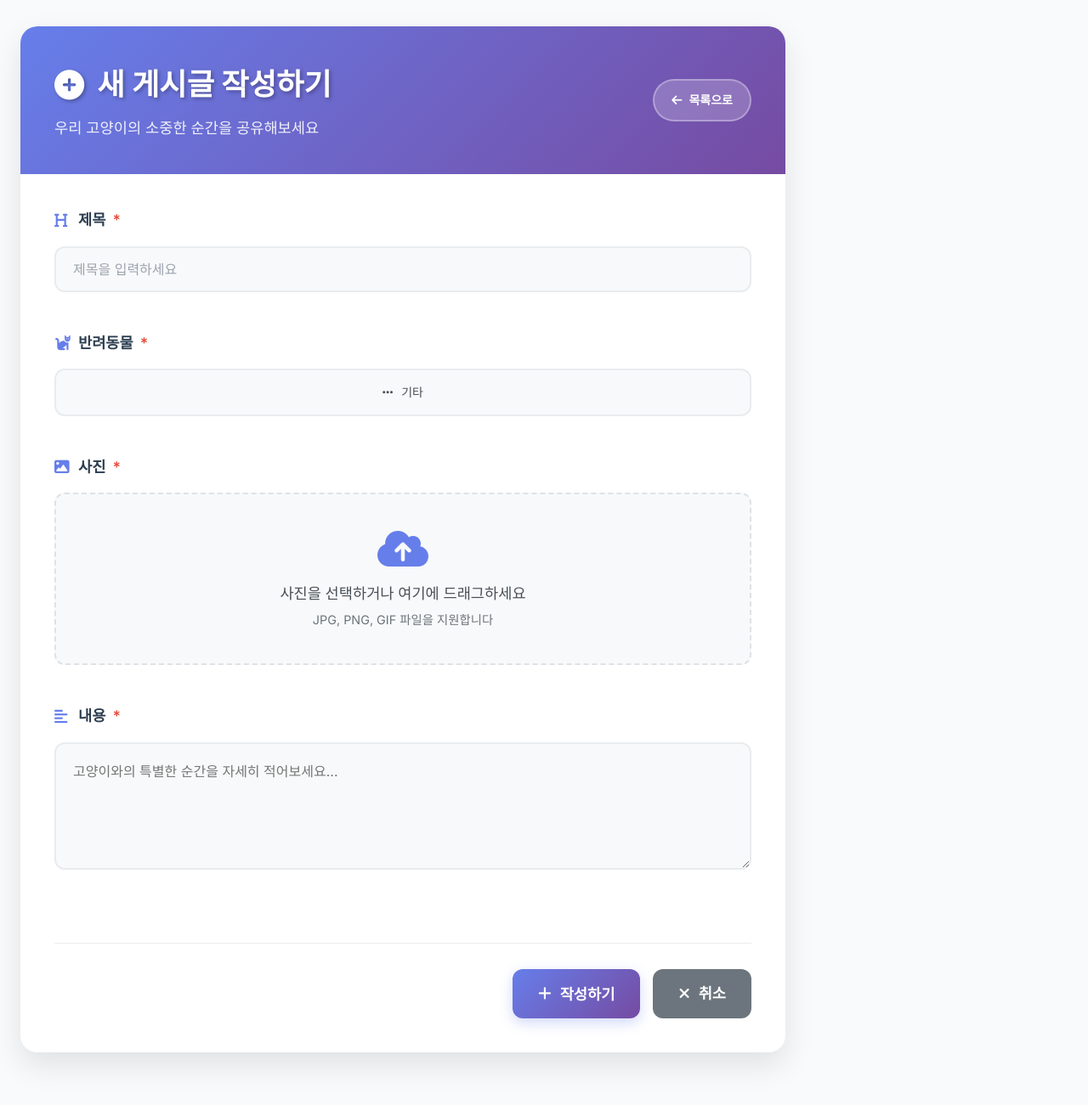
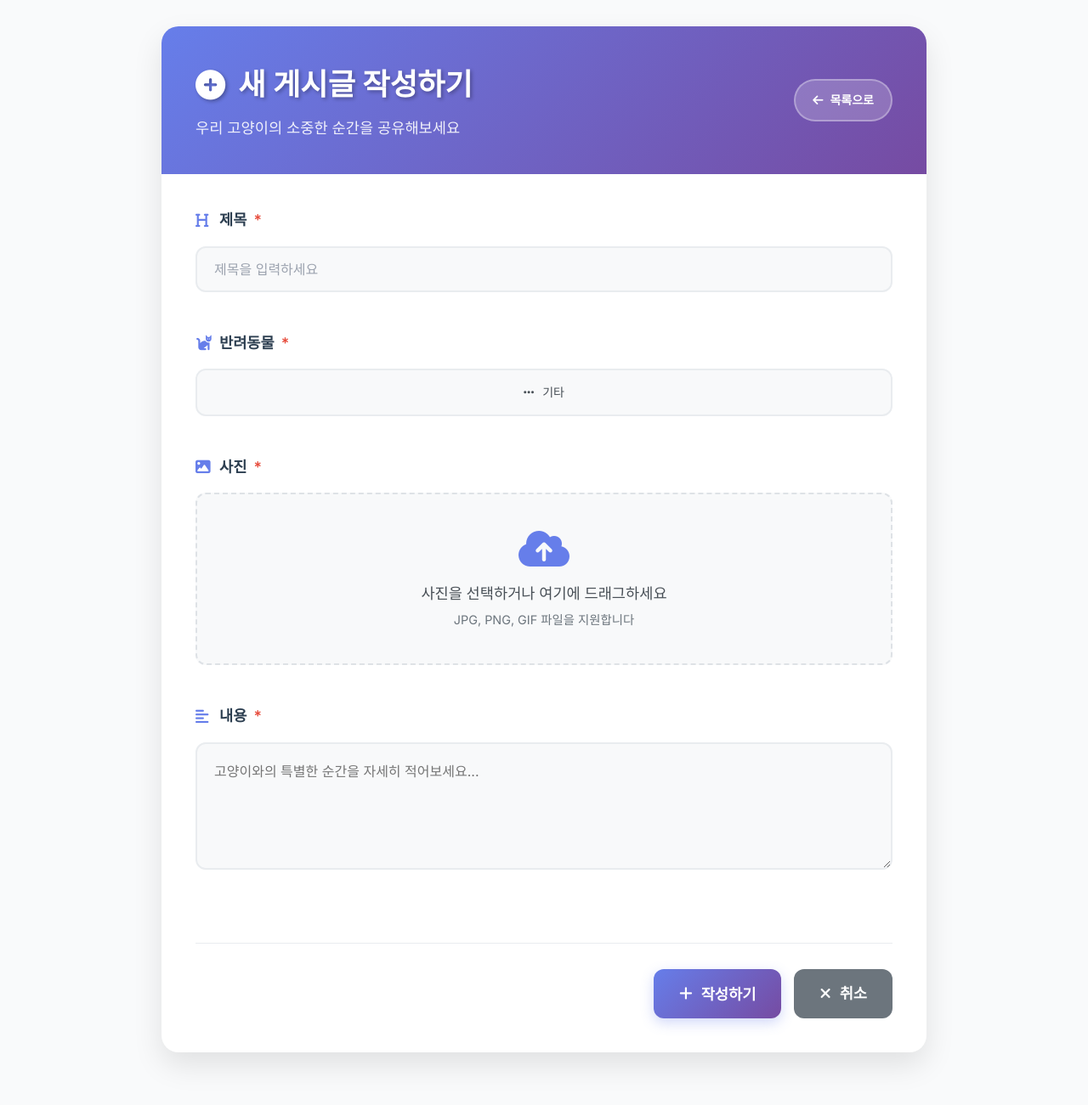
Before and after one commit to ychany/catcare_new, a Django app: page /board/create/ in a window 1280 px wide. Shown: the part 65-1366 px from the top of the page at 85% size. Run offline with Django 5.2, Linux system fonts and the light colour scheme; the visitor is signed in with stand-in values (Sample User, id 1); data that the repository does not hold is empty; parts of the project's set-up code (start-up, migrations or seed data) failed here and were passed over.

Commit message:
detail, form margin 0

```diff
--- a/community_app/templates/community_app/post_detail.html
+++ b/community_app/templates/community_app/post_detail.html
@@ -241,6 +241,7 @@
     /* 전체 컨테이너 */
     .container {
         max-width: 900px;
+        margin: 0 auto;
     }
 
     .post-detail-container {
--- a/community_app/templates/community_app/post_form.html
+++ b/community_app/templates/community_app/post_form.html
@@ -158,6 +158,7 @@
     /* 전체 컨테이너 */
     .container {
         max-width: 900px;
+        margin: 0 auto;
     }
 
     .form-container {
--- a/photo_board_app/templates/photo_board_app/post_detail.html
+++ b/photo_board_app/templates/photo_board_app/post_detail.html
@@ -149,6 +149,7 @@
     /* 전체 컨테이너 */
     .container {
         max-width: 800px;
+        margin: 0 auto;
     }
 
     .post-detail-container {
--- a/photo_board_app/templates/photo_board_app/post_form.html
+++ b/photo_board_app/templates/photo_board_app/post_form.html
@@ -188,6 +188,7 @@
     /* 전체 컨테이너 */
     .container {
         max-width: 900px;
+        margin: 0 auto;
     }
 
     .form-container {
```
